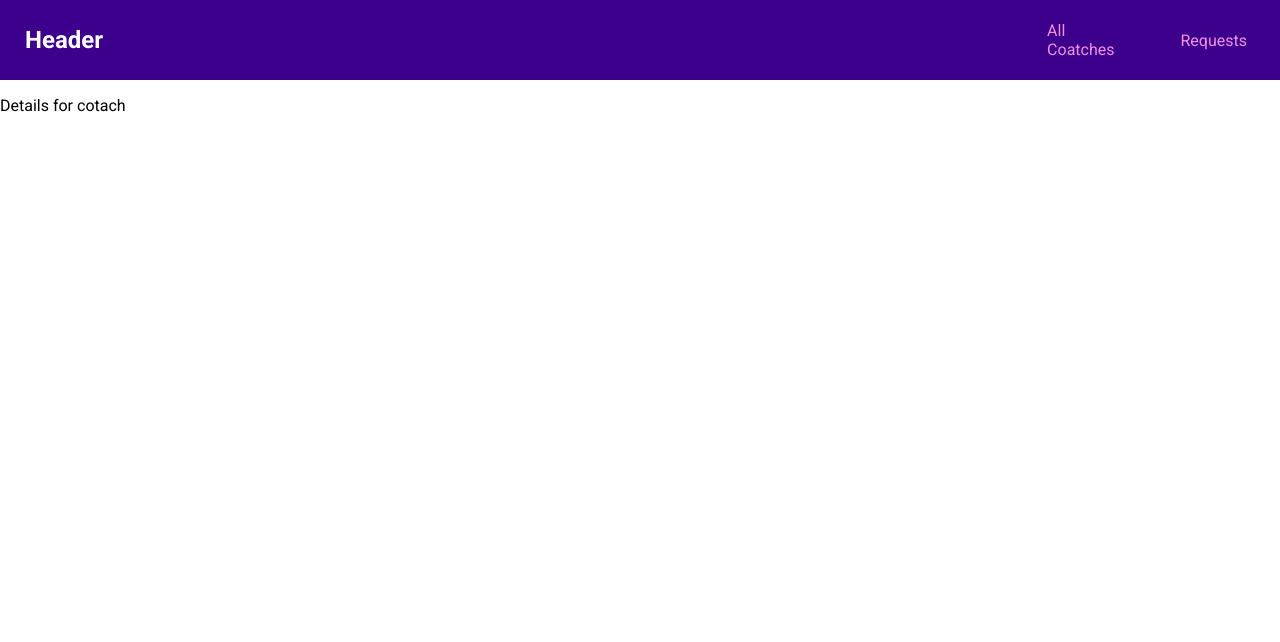
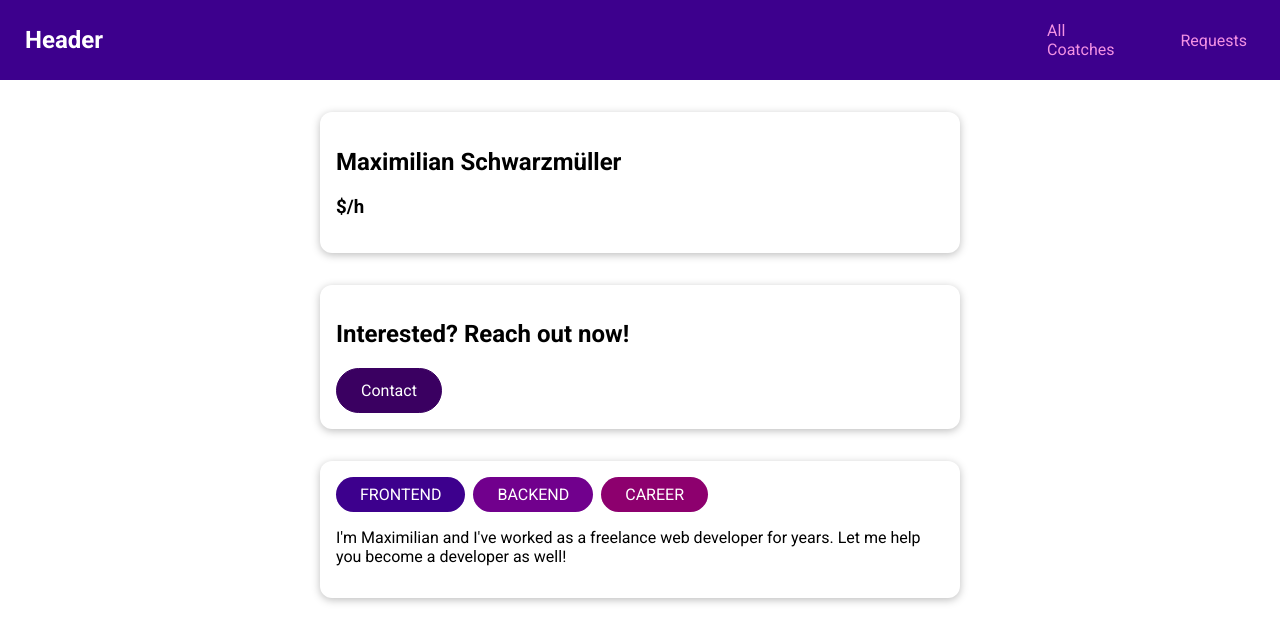
Before and after one commit to mattPiratt/vue3-demo-app, a Vue app: page /coatches/c1 in a window 1280 px wide. Shown: the top 642 px of the page. Built offline with nearby package versions, Linux system fonts and the light colour scheme.

Commit message:
- coatch detail page implemented

```diff
--- a/src/pages/coatches/Detail.vue
+++ b/src/pages/coatches/Detail.vue
@@ -1,5 +1,57 @@
 <template>
-  <p>Details for cotach</p>
-  <RouterView />
-  <RouterLink :to="{ name: 'CoatchContact' }" />
+  <section>
+    <base-card>
+      <h2>{{ fullName }}</h2>
+      <h3>${{ coatchDetails.rate }}/h</h3>
+    </base-card>
+  </section>
+  <section>
+    <base-card>
+      <header>
+        <h2>Interested? Reach out now!</h2>
+        <base-button link :to="{ name: 'CoatchContact' }">Contact</base-button>
+      </header>
+      <RouterView />
+    </base-card>
+  </section>
+  <section>
+    <base-card>
+      <base-badge
+        v-for="area in coatchDetails.areas"
+        :key="area"
+        :type="area"
+        :styleMode="area"
+        :title="area"
+      ></base-badge>
+      <p>{{ coatchDetails.description }}</p>
+    </base-card>
+  </section>
 </template>
+
+<script>
+export default {
+  props: {
+    id: {
+      type: String,
+      required: true,
+    },
+  },
+  data() {
+    return {
+      coatchDetails: {
+        rate: 0,
+        areas: [],
+        description: '',
+      },
+    };
+  },
+  computed: {
+    fullName() {
+      return this.coatchDetails.firstName + ' ' + this.coatchDetails.lastName;
+    },
+  },
+  beforeMount() {
+    this.coatchDetails = this.$store.getters['coatches/getOne'](this.id);
+  },
+};
+</script>
--- a/src/router.js
+++ b/src/router.js
@@ -15,6 +15,7 @@ const router = createRouter({
     {
       path: '/coatches/:id',
       name: 'coachDetail',
+      props: true,
       component: CoatchesDetail,
       children: [
         { path: 'contact', name: 'CoatchContact', component: ContactCoatch },
--- a/src/store/modules/coatches/getters.js
+++ b/src/store/modules/coatches/getters.js
@@ -1,6 +1,10 @@
 export default {
   getList(state) {
     return state.coatchesList;
+  },
+  getOne: (state) => (id) => {
+    // using Function Currying :)
+    return state.coatchesList.find((coatch) => coatch.id === id);
   },
   isEmpty(state) {
     return state.coatchesList && state.coatchesList.length === 0;
```
